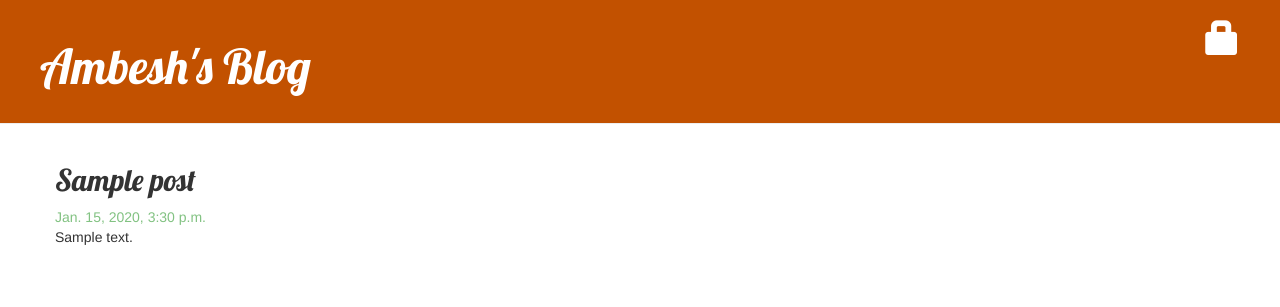
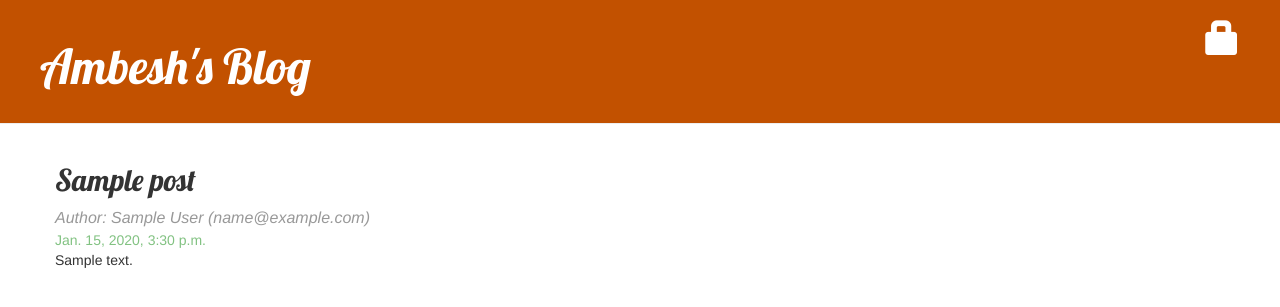
Before and after one commit to ambesh123/DjangoWebSite, a Django app: page /post/1/ in a window 1280 px wide. Shown: the top 307 px of the page. Run offline with Django 3.2, Linux system fonts and the light colour scheme; tables that the repository leaves empty hold one stand-in row (values such as "Sample post"); some libraries are stand-ins or nearby versions.

Commit message:
Adding author signature

```diff
--- a/homepage/static/css/blog.css
+++ b/homepage/static/css/blog.css
@@ -44,3 +44,9 @@ h1, h2, h3, h4 {
 .post h2 a, .post h2 a:visited {
     color: #000000;
 }
+
+.signature {
+    font-size: 12pt;
+    opacity: 50%;
+    font-style: italic;
+}
--- a/homepage/templates/blog/base.html
+++ b/homepage/templates/blog/base.html
@@ -12,7 +12,7 @@
     <div class="page-header">
             {% if user.is_authenticated %}
                 <p class="top-menu" style="font-size:20px">
-                    Hello {{ user.username }}
+                    Hello {{ user.first_name }}
                     <a class="btn btn-info" href="{% url 'logout' %}">Log out</a>
                  </p>
                 <a href="{% url 'post_new' %}" class="top-menu" data-toggle="tooltip" data-placement="left" title="Create Post">
--- a/homepage/templates/blog/post_detail.html
+++ b/homepage/templates/blog/post_detail.html
@@ -8,6 +8,7 @@
     </a>
     {% endif %}
     <h2>{{ post.title }}</h2>
+    <div class="signature"> Author: {{post.author.first_name}} {{post.author.last_name}} ({{post.author.email}}) </div>
     {% if post.published_date %}
     <div class="date">
         {{ post.published_date }}
--- a/homepage/templates/blog/post_list.html
+++ b/homepage/templates/blog/post_list.html
@@ -5,7 +5,7 @@
         <div class="post">
             <h2><a href="{% url 'post_detail' pk=post.pk %}">{{ post.title }}</a></h2>
             <div class="date">
-                <p>Published: {{ post.published_date }}</p>
+                <p>By {{post.author.username}} on {{ post.published_date }}</p>
             </div>
             <p>{{ post.text|linebreaksbr }}</p>
         </div>
```
